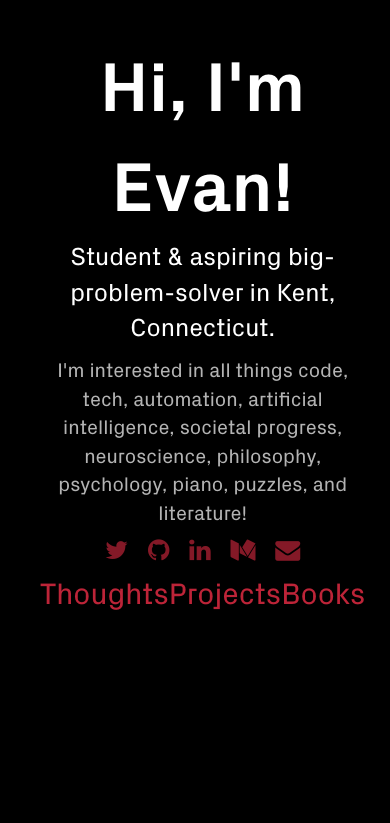
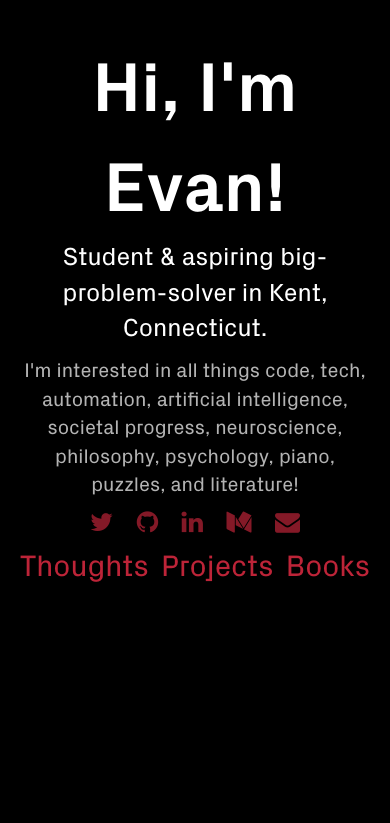
Before and after one commit to evankirkiles/website, a Flask app: page / in a window 390 px wide. Shown: the top 823 px of the page. After the commit the page ends 582 px from the top, so only its background shows below. Run offline with Flask 2, Linux system fonts and the light colour scheme; data that the repository does not hold is empty; parts of the project's set-up code (start-up, migrations or seed data) failed here and were passed over; some libraries are stand-ins or nearby versions.

Commit message:
Improved mobile support.

```diff
--- a/app/static/styles/base.css
+++ b/app/static/styles/base.css
@@ -66,8 +66,6 @@ a:hover {
     right: 0;
     margin-top: 20px;
     margin-bottom: 20px;
-    margin-right: 20px;
-    margin-left: 20px;
     padding: 20px;
     text-align: center;
 }
```
